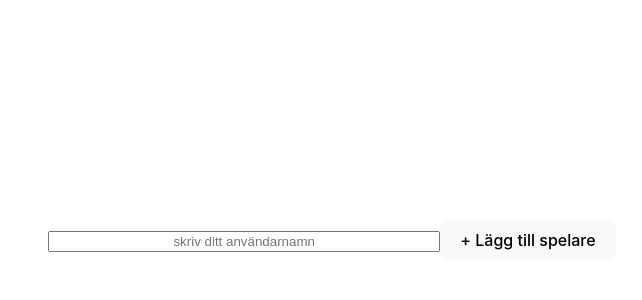
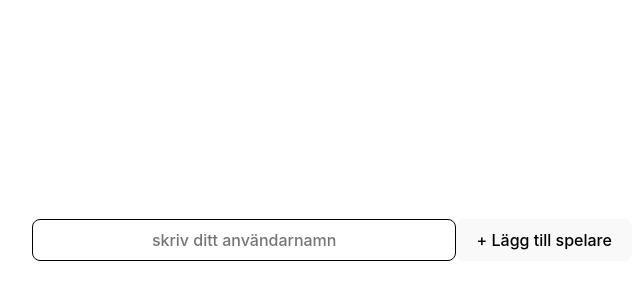
Before and after one commit to feliciacalming/tic-tac-toe__vue, a Vue app: page / in a window 1280 px wide. Shown: the part 160-460 px from the top of the page, without its empty margins (340-982 px from the left). Built offline with nearby package versions, Linux system fonts and the light colour scheme.

Commit message:
(refactor): update scss

```diff
--- a/src/components/AddPlayer.vue
+++ b/src/components/AddPlayer.vue
@@ -1,5 +1,6 @@
 <script setup lang="ts">
 import { ref } from "vue";
+
 let username = ref("");
 const emit = defineEmits(["addPlayer"]);
 </script>
@@ -19,5 +20,7 @@ const emit = defineEmits(["addPlayer"]);
 input {
   width: 30vw;
   text-align: center;
+  background-color: white;
+  border: 1px solid black;
 }
 </style>
--- a/src/style.scss
+++ b/src/style.scss
@@ -36,7 +36,8 @@ h1 {
   line-height: 1.1;
 }
 
-button {
+button,
+input {
   border-radius: 8px;
   border: 1px solid transparent;
   padding: 0.6em 1.2em;
```
